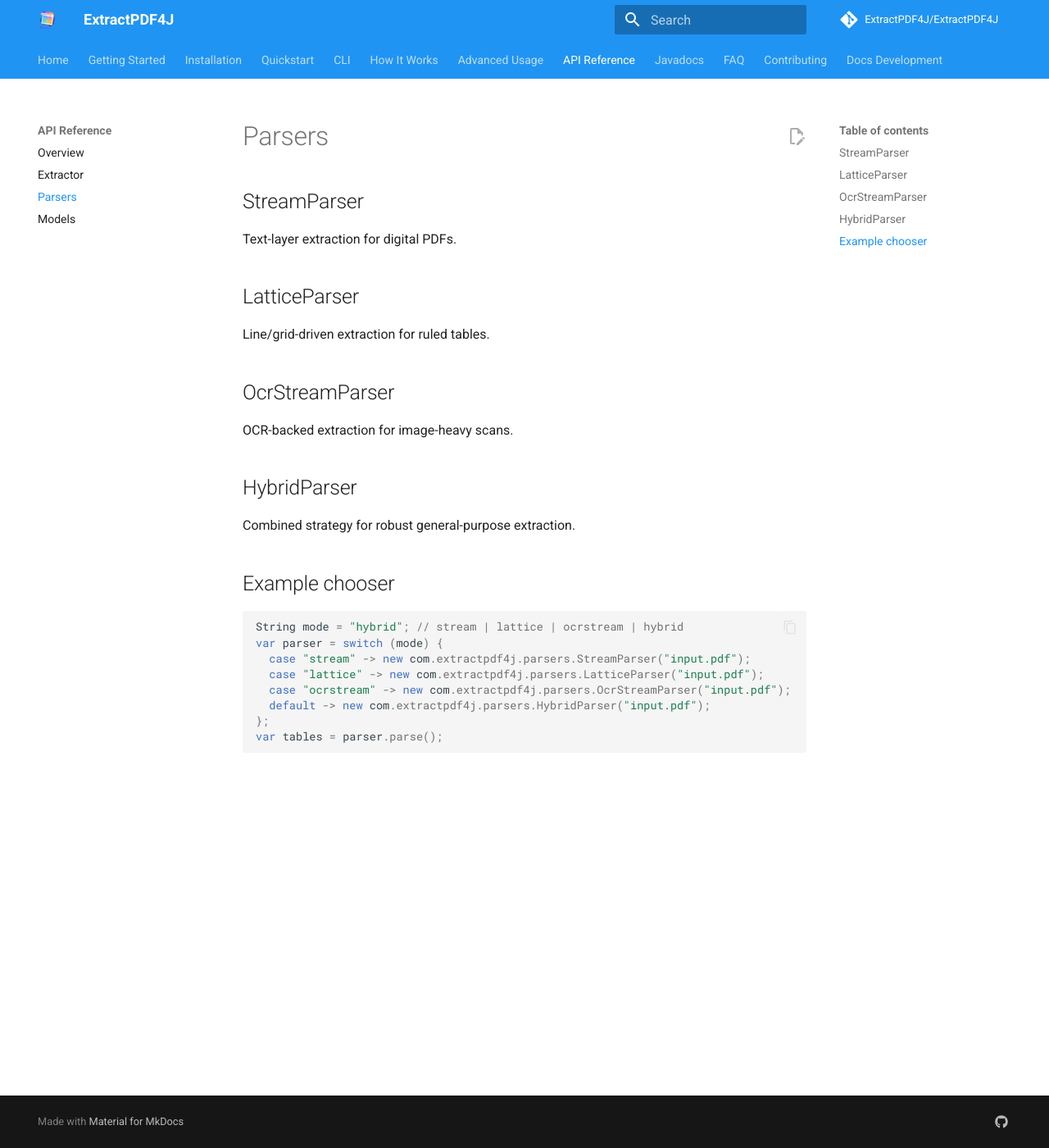
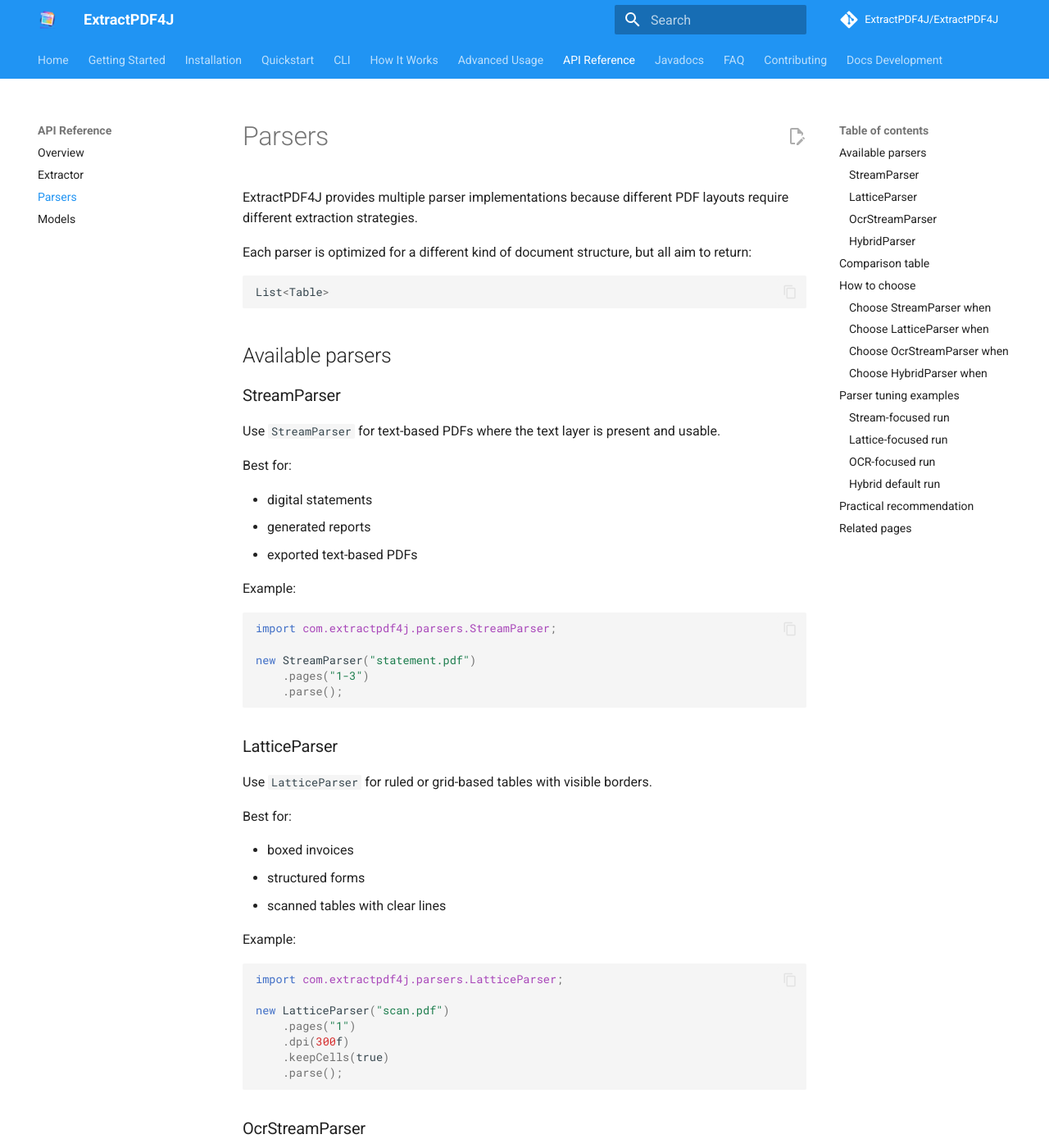
Before and after one commit to ExtractPDF4J/ExtractPDF4J, an MkDocs documentation site: the page built from docs/api/parsers.md, in a window 1280 px wide and 1400 px high. Shown: the whole window at 82% size. Built offline with MkDocs 1.6.1 and Material for MkDocs 9.7.7, drawn with Linux system fonts in a browser that asks for light colours; comment, search, counter and statistics services are not loaded; some of the changed text lies outside the part shown.

Commit message:
Enhance parsers documentation with examples and details
Expanded documentation on available parsers and usage examples for each parser type, including StreamParser, LatticeParser, OcrStreamParser, and HybridParser.

Signed-off-by: Mehuli Mukherjee <56256514+mehulimukherjee@users.noreply.github.com>

````diff
--- a/docs/api/parsers.md
+++ b/docs/api/parsers.md
@@ -1,26 +1,184 @@
 # Parsers
 
-## StreamParser
-Text-layer extraction for digital PDFs.
+ExtractPDF4J provides multiple parser implementations because different PDF layouts require different extraction strategies.
 
-## LatticeParser
-Line/grid-driven extraction for ruled tables.
-
-## OcrStreamParser
-OCR-backed extraction for image-heavy scans.
-
-## HybridParser
-Combined strategy for robust general-purpose extraction.
-
-## Example chooser
+Each parser is optimized for a different kind of document structure, but all aim to return:
 
 ```java
-String mode = "hybrid"; // stream | lattice | ocrstream | hybrid
-var parser = switch (mode) {
-  case "stream" -> new com.extractpdf4j.parsers.StreamParser("input.pdf");
-  case "lattice" -> new com.extractpdf4j.parsers.LatticeParser("input.pdf");
-  case "ocrstream" -> new com.extractpdf4j.parsers.OcrStreamParser("input.pdf");
-  default -> new com.extractpdf4j.parsers.HybridParser("input.pdf");
-};
-var tables = parser.parse();
+List<Table>
 ```
+
+## Available parsers
+
+### StreamParser
+
+Use `StreamParser` for text-based PDFs where the text layer is present and usable.
+
+Best for:
+
+- digital statements
+- generated reports
+- exported text-based PDFs
+
+Example:
+
+```java
+import com.extractpdf4j.parsers.StreamParser;
+
+new StreamParser("statement.pdf")
+    .pages("1-3")
+    .parse();
+```
+
+### LatticeParser
+
+Use `LatticeParser` for ruled or grid-based tables with visible borders.
+
+Best for:
+
+- boxed invoices
+- structured forms
+- scanned tables with clear lines
+
+Example:
+
+```java
+import com.extractpdf4j.parsers.LatticeParser;
+
+new LatticeParser("scan.pdf")
+    .pages("1")
+    .dpi(300f)
+    .keepCells(true)
+    .parse();
+```
+
+### OcrStreamParser
+
+Use `OcrStreamParser` when the PDF is scanned or image-heavy and text must be recovered via OCR.
+
+Best for:
+
+- scanned statements
+- image-only PDFs
+- OCR recovery use cases
+
+Example:
+
+```java
+import com.extractpdf4j.parsers.OcrStreamParser;
+
+new OcrStreamParser("scan.pdf")
+    .pages("1-2")
+    .dpi(400f)
+    .parse();
+```
+
+### HybridParser
+
+Use `HybridParser` when:
+
+- the document type is uncertain
+- the batch is mixed
+- you want a strong production default
+
+Best for:
+
+- unknown input
+- mixed text/scanned pipelines
+- general-purpose extraction
+
+Example:
+
+```java
+import com.extractpdf4j.parsers.HybridParser;
+
+new HybridParser("mixed.pdf")
+    .pages("all")
+    .dpi(300f)
+    .parse();
+```
+
+## Comparison table
+
+| Parser | Best for | Needs OCR? | Best default? |
+|---|---|---:|---:|
+| StreamParser | Text-based PDFs | No | No |
+| LatticeParser | Ruled/grid tables | Sometimes | No |
+| OcrStreamParser | Scanned image-heavy PDFs | Yes | No |
+| HybridParser | Mixed/unknown input | As needed | Yes |
+
+## How to choose
+
+### Choose StreamParser when
+- text is selectable
+- alignment is stable
+- OCR is unnecessary
+
+### Choose LatticeParser when
+- borders define the table
+- line structure is visually strong
+- cell grids are clear
+
+### Choose OcrStreamParser when
+- there is no reliable text layer
+- OCR must recover content
+- border structure is weak or secondary
+
+### Choose HybridParser when
+- you are unsure
+- multiple templates are involved
+- you want a safer default route
+
+## Parser tuning examples
+
+### Stream-focused run
+
+```java
+new StreamParser("report.pdf")
+    .pages("2-4")
+    .parse();
+```
+
+### Lattice-focused run
+
+```java
+new LatticeParser("invoice.pdf")
+    .pages("1")
+    .dpi(300f)
+    .debug(true)
+    .keepCells(true)
+    .parse();
+```
+
+### OCR-focused run
+
+```java
+new OcrStreamParser("archive_scan.pdf")
+    .pages("all")
+    .dpi(400f)
+    .parse();
+```
+
+### Hybrid default run
+
+```java
+new HybridParser("unknown.pdf")
+    .pages("all")
+    .dpi(300f)
+    .parse();
+```
+
+## Practical recommendation
+
+For new implementations:
+
+1. start with `HybridParser`
+2. inspect output on real samples
+3. switch to a specialized parser only when a document family is stable and predictable
+
+## Related pages
+
+- [API Overview](overview.md)
+- [Extractor](extractor.md)
+- [Models](models.md)
+- [How It Works](../how-it-works/overview.md)
````
